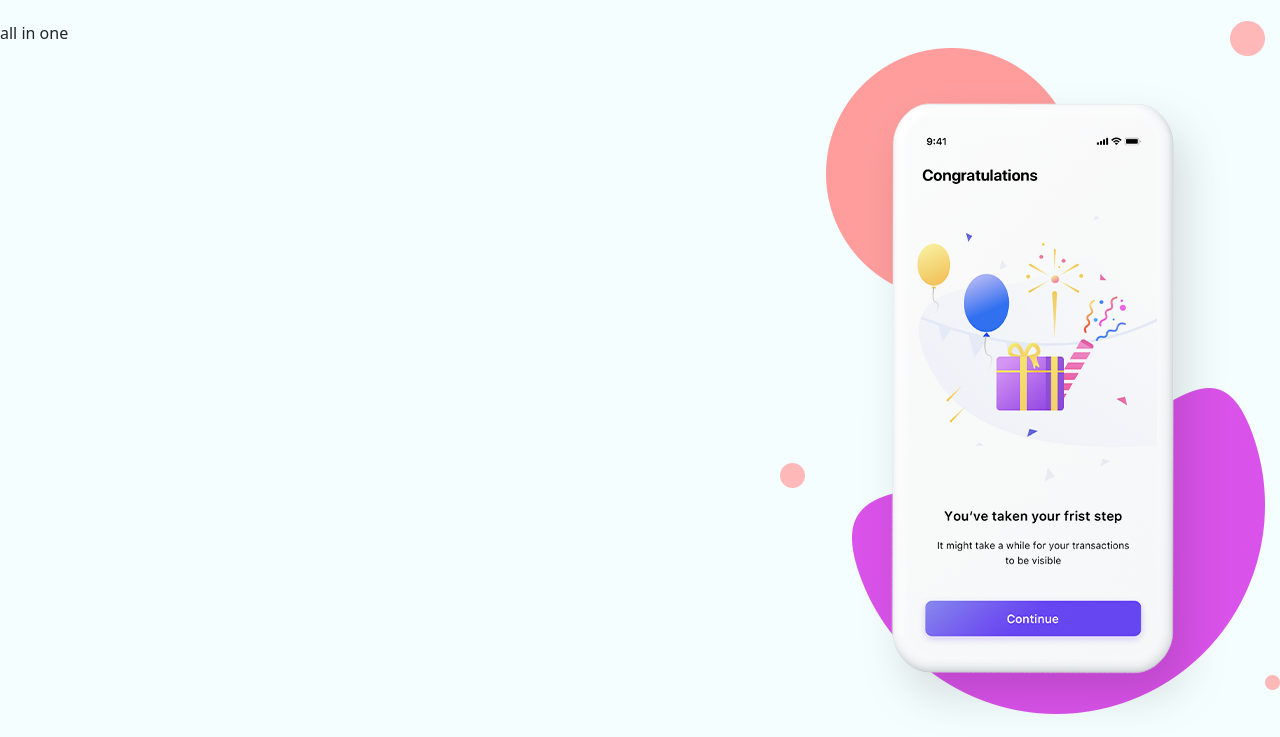
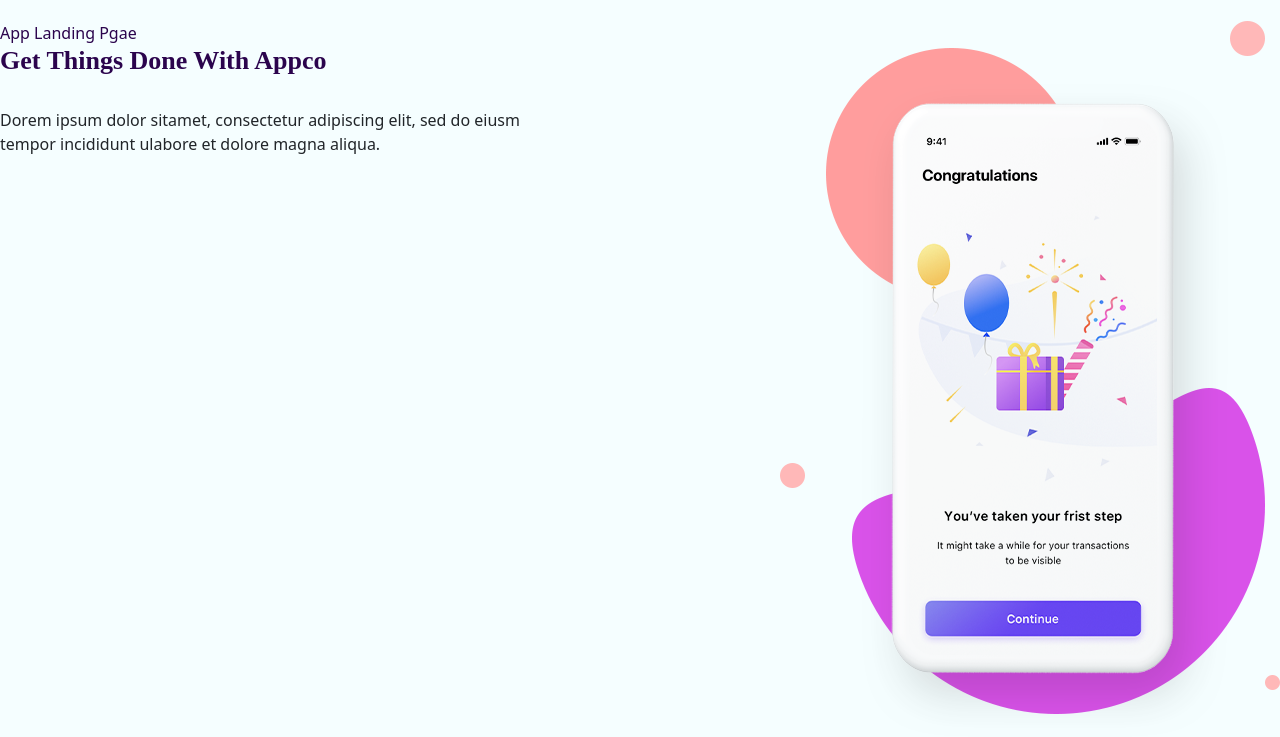
Before and after one commit to Jatinpratap23/Epic-Games, a plain HTML site: page index.html in a window 1280 px wide. Shown: the part 76-813 px from the top of the page. Drawn offline with nearby package versions, Linux system fonts and the light colour scheme.

Commit message:
added heading

```diff
--- a/index.html
+++ b/index.html
@@ -26,11 +26,18 @@
     </div>
     </div>
     </header>
-    <div class="content-img d-flex justify-between">
-      <div class="write">
-        all in one
-
-      </div>
+    <div class="content-img d-flex justify-between ">
+      <div class=" heading-pocket  width">
+      <span class="write-op font-size " >
+        App Landing Pgae
+      </span>
+      <h1 class="capital-write  ">
+        Get Things Done With Appco
+      </h1>
+      <p class="Data font-size">
+        Dorem ipsum dolor sitamet, consectetur adipiscing elit, sed do eiusm tempor incididunt ulabore et dolore magna aliqua.
+      </p>
+    </div>
 <div id="first-img d-flex">
  <img src="images/hero_right.png" alt="img">
 </div>
--- a/style.css
+++ b/style.css
@@ -2,6 +2,13 @@
 body{
 background-color: hsl(185, 100%, 98%) !important;
 
+
+}
+.width{
+    width: 70vh;
+}
+.font-size{
+    font-size: 16px;
 
 }
 .d-flex{
@@ -25,3 +32,17 @@ padding: 1.5rem;
     color:  #450b78;
     font-size: 16px;
 }
+.write-op {
+    margin-bottom: 20px;
+    color:  #2b044d;
+}
+.capital-write{
+    font-size: 26px;
+    font-weight: 700;
+    font-family: 'sans-serif';
+    color:  #2b044d;
+    margin-bottom: 32px;
+}
+.data{
+ color:  #707b8e;
+}
```
